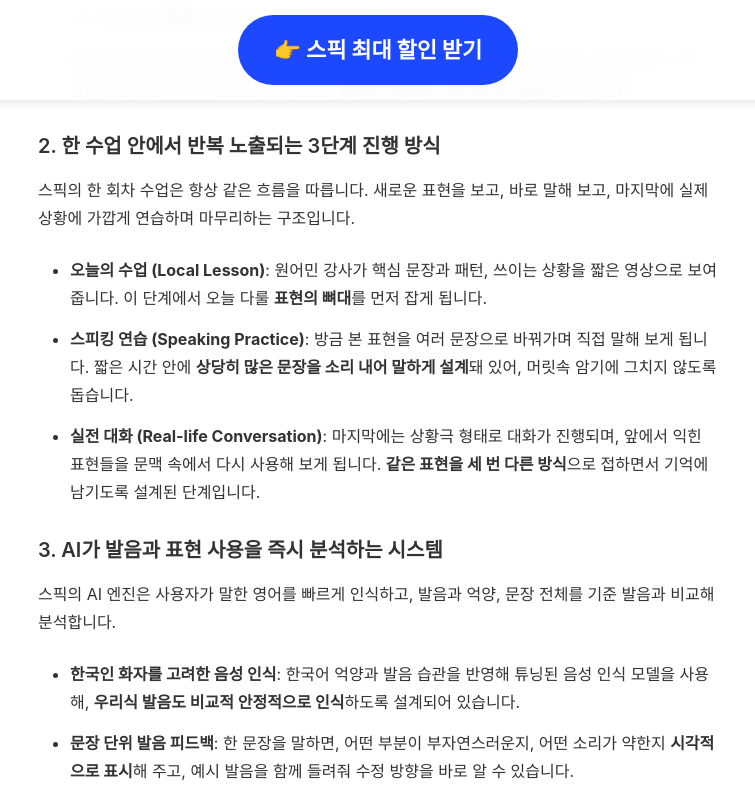
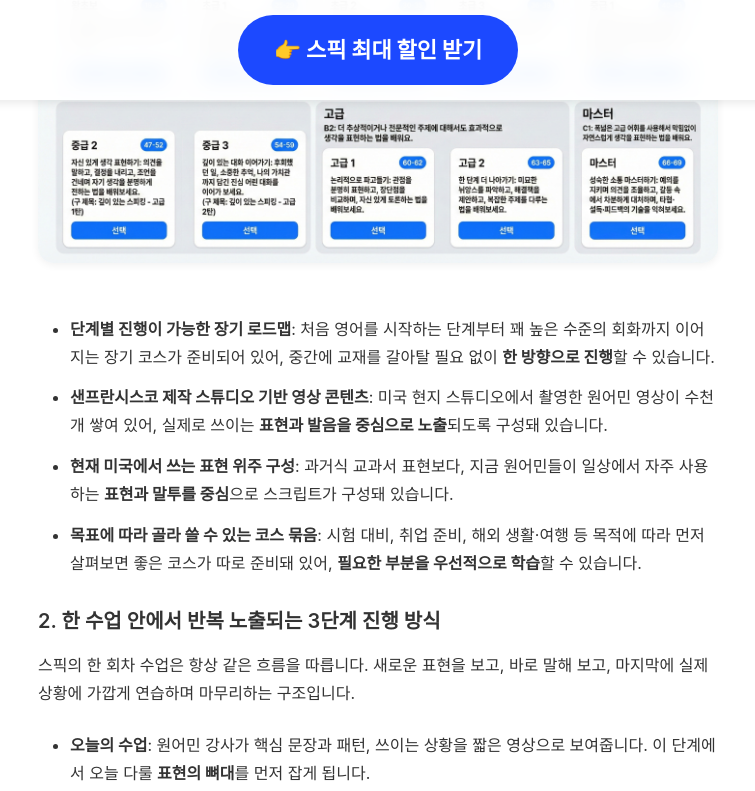
Before and after one commit to kjsjdw/speak_event_page, a Jekyll site: the page built from curriculum.md, in a window 1280 px wide and 1400 px high, scrolled down 600 px. Shown: the top 791 px of the window, without its empty margins (262-1017 px from the left). Built offline with Jekyll 4.4.1, drawn with Linux system fonts in a browser that asks for light colours; some web fonts are replaced; grey boxes are pictures that could not be loaded.

Commit message:
Update curriculum.md

```diff
--- a/curriculum.md
+++ b/curriculum.md
@@ -5,12 +5,17 @@ permalink: /curriculum/
 ---
 
 ## 실리콘밸리 AI로 만드는 실전형 스픽 학습 구조
-
 한국에서 영어를 오래 공부해도 입이 쉽게 안 트이는 가장 큰 이유는, 실제로 말해볼 기회가 거의 없다는 데 있습니다. 스픽은 이 문제를 풀기 위해, **실리콘밸리에서 개발된 영어 말하기 전용 AI**를 활용해 집에서도 원어민을 상대로 연습하는 것과 비슷한 환경을 만들어 줍니다.
 
 
 ### 1. 스픽 코스 설계: 처음부터 끝까지 한 줄로 이어진 학습 흐름
 스픽 커리큘럼은 한국인 학습자 데이터를 바탕으로, 어느 수준에서 시작해도 다음 단계가 자연스럽게 이어지도록 구성된 코스입니다.
+
+<br>
+<div class='step-media'>
+  <img src='/content/images/speak-curriculum2.jpg' width='80%' alt='스픽 커리큘럼 로드맵' style='display: block; margin: 0 auto;'>
+</div>
+<br>
 
 * **단계별 진행이 가능한 장기 로드맵**: 처음 영어를 시작하는 단계부터 꽤 높은 수준의 회화까지 이어지는 장기 코스가 준비되어 있어, 중간에 교재를 갈아탈 필요 없이 **한 방향으로 진행**할 수 있습니다.
 * **샌프란시스코 제작 스튜디오 기반 영상 콘텐츠**: 미국 현지 스튜디오에서 촬영한 원어민 영상이 수천 개 쌓여 있어, 실제로 쓰이는 **표현과 발음을 중심으로 노출**되도록 구성돼 있습니다.
@@ -22,14 +27,43 @@ permalink: /curriculum/
 ### 2. 한 수업 안에서 반복 노출되는 3단계 진행 방식
 스픽의 한 회차 수업은 항상 같은 흐름을 따릅니다. 새로운 표현을 보고, 바로 말해 보고, 마지막에 실제 상황에 가깝게 연습하며 마무리하는 구조입니다.
 
-* **오늘의 수업 (Local Lesson)**: 원어민 강사가 핵심 문장과 패턴, 쓰이는 상황을 짧은 영상으로 보여줍니다. 이 단계에서 오늘 다룰 **표현의 뼈대**를 먼저 잡게 됩니다.
-* **스피킹 연습 (Speaking Practice)**: 방금 본 표현을 여러 문장으로 바꿔가며 직접 말해 보게 됩니다. 짧은 시간 안에 **상당히 많은 문장을 소리 내어 말하게 설계**돼 있어, 머릿속 암기에 그치지 않도록 돕습니다.
-* **실전 대화 (Real-life Conversation)**: 마지막에는 상황극 형태로 대화가 진행되며, 앞에서 익힌 표현들을 문맥 속에서 다시 사용해 보게 됩니다. **같은 표현을 세 번 다른 방식**으로 접하면서 기억에 남기도록 설계된 단계입니다.
+* **오늘의 수업**: 원어민 강사가 핵심 문장과 패턴, 쓰이는 상황을 짧은 영상으로 보여줍니다. 이 단계에서 오늘 다룰 **표현의 뼈대**를 먼저 잡게 됩니다.
 
+<div class='step-media'>
+  <video autoplay loop muted playsinline style='width: 100%;'>
+    <source src='/content/videos/speak-video-lesson.mp4' type='video/mp4'>
+    오늘의 수업 영상
+  </video>
+</div>
+
+* **스피킹 연습**: 방금 본 표현을 여러 문장으로 바꿔가며 직접 말해 보게 됩니다. 짧은 시간 안에 **상당히 많은 문장을 소리 내어 말하게 설계**돼 있어, 머릿속 암기에 그치지 않도록 돕습니다.
+
+<div class='step-media'>
+  <video autoplay loop muted playsinline style='width: 100%;'>
+    <source src='/content/videos/speak-practice.mp4' type='video/mp4'>
+    스피킹 연습 영상
+  </video>
+</div>
+
+* **실전 대화**: 마지막에는 상황극 형태로 대화가 진행되며, 앞에서 익힌 표현들을 문맥 속에서 다시 사용해 보게 됩니다. **같은 표현을 세 번 다른 방식**으로 접하면서 기억에 남기도록 설계된 단계입니다.
+
+<div class='step-media'>
+  <video autoplay loop muted playsinline style='width: 100%;'>
+    <source src='/content/videos/speak-conversation.mp4' type='video/mp4'>
+    AI 실전 대화 영상
+  </video>
+</div>
 
 
 ### 3. AI가 발음과 표현 사용을 즉시 분석하는 시스템
 스픽의 AI 엔진은 사용자가 말한 영어를 빠르게 인식하고, 발음과 억양, 문장 전체를 기준 발음과 비교해 분석합니다.
+
+<div class='step-media'>
+  <video autoplay loop muted playsinline style='width: 100%;'>
+    <source src='/content/videos/speak-pronunciation.mp4' type='video/mp4'>
+    발음 피드백 영상
+  </video>
+</div>
 
 * **한국인 화자를 고려한 음성 인식**: 한국어 억양과 발음 습관을 반영해 튜닝된 음성 인식 모델을 사용해, **우리식 발음도 비교적 안정적으로 인식**하도록 설계되어 있습니다.
 * **문장 단위 발음 피드백**: 한 문장을 말하면, 어떤 부분이 부자연스러운지, 어떤 소리가 약한지 **시각적으로 표시**해 주고, 예시 발음을 함께 들려줘 수정 방향을 바로 알 수 있습니다.
@@ -38,6 +72,12 @@ permalink: /curriculum/
 
 ### 4. 정해진 진도 외에 AI와 자유 대화가 가능한 환경
 코스를 따라가는 학습 외에도, 스픽 안에서는 AI 튜터와 자유롭게 대화를 이어갈 수 있는 기능이 제공됩니다.
+
+<br>
+<div class='step-media'>
+  <img src="/content/images/speak-visual-talk.jpg" width="50%" alt="스픽 AI 튜터 프리토킹 주제">
+</div>
+<br>
 
 * **비주얼 모드 프리토킹**: 단순 음성만 주고받는 방식이 아니라, **화면 속 AI 캐릭터를 보면서 대화하는 형태**로 구성돼 있어 실제 대화에 가까운 느낌을 제공합니다.
 * **상황별 변수 연습**: 정해진 답을 읽는 방식이 아니라, 사용자의 대답에 따라 다음 질문과 대화 방향이 달라지는 구조라, 배운 표현을 응용해서 써보는 데 도움이 됩니다. 필요에 따라 해당 대화에서 드러난 약한 부분을 **다시 학습 코스로 연결**할 수도 있습니다.
```
